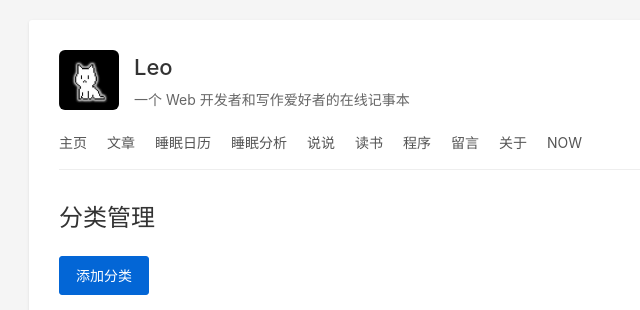
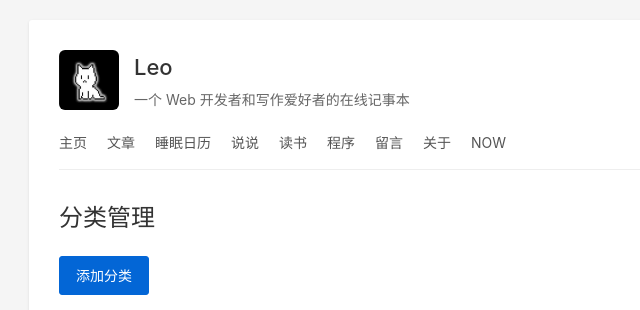
Before and after one commit to balax315/my_blog, a Flask app: page /admin/categories in a window 1280 px wide. Shown: the top 310 px of the page, without its empty margins (211-851 px from the left). Run offline with Flask 3, Linux system fonts and the light colour scheme; the visitor is signed in with stand-in values (Sample User, id 1); data that the repository does not hold is empty; some libraries are stand-ins or nearby versions.

Commit message:
base 去掉睡眠分析tab，保留一个入口即可

```diff
--- a/templates/base.html
+++ b/templates/base.html
@@ -27,7 +27,6 @@
                     <li><a href="{{ url_for('main.index') }}">主页</a></li>
                     <li><a href="{{ url_for('main.articles') }}">文章</a></li>
                     <li><a href="{{ url_for('sleep.sleep_calendar') }}">睡眠日历</a></li>
-                    <li><a href="{{ url_for('sleep.sleep_chart') }}">睡眠分析</a></li>
                     <li><a href="http://115.120.215.73:5230">说说</a></li>
                     <li><a href="#">读书</a></li>
                     <li><a href="#">程序</a></li>
```
